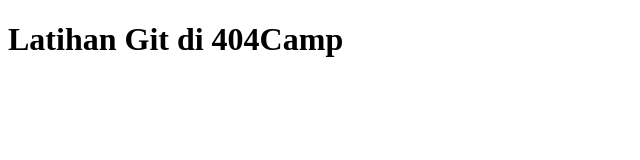
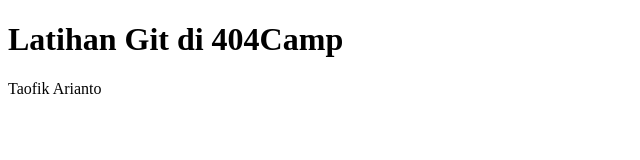
Before and after one commit to mataringan/belajar, a plain HTML site: page index.html in a window 1280 px wide. Shown: the whole page, without its empty margins (0-640 px from the left). Drawn offline with Linux system fonts and the light colour scheme.

Commit message:
Update index.html

```diff
--- a/index.html
+++ b/index.html
@@ -8,5 +8,6 @@
   </head>
   <body>
     <h1>Latihan Git di 404Camp</h1>
+    <p>Taofik Arianto</p>
   </body>
 </html>
```
